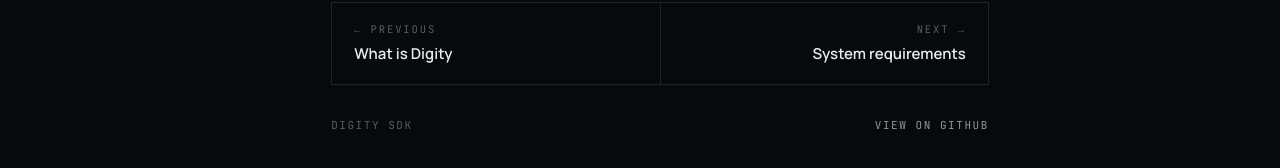
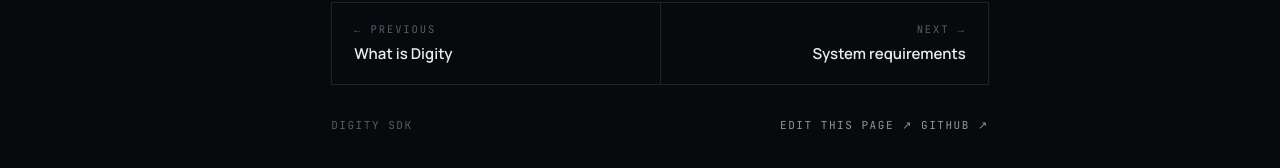
Before and after one commit to digity-cristobalcorral/digity-sdk, an MkDocs documentation site: the page built from docs/index.md, in a window 1280 px wide and 900 px high, scrolled down 1802 px. Shown: the part 645-813 px from the top of the window. Built offline with MkDocs 1.6.1, drawn with Linux system fonts in a browser that asks for light colours.

Commit message:
feat: add Edit this page link to each docs page
Links directly to the GitHub web editor for the current markdown file.

Co-Authored-By: Claude Sonnet 4.6 <noreply@anthropic.com>

```diff
--- a/mkdocs.yml
+++ b/mkdocs.yml
@@ -2,6 +2,7 @@ site_name: Digity SDK
 site_url: https://digity-cristobalcorral.github.io/digity-sdk/
 repo_url: https://github.com/digity-cristobalcorral/digity-sdk
 repo_name: digity-sdk
+edit_uri: edit/main/docs/
 docs_dir: docs
 
 theme:
--- a/theme/main.html
+++ b/theme/main.html
@@ -93,7 +93,10 @@
       </div>
       <div class="docs__editline mono">
         <span>{{ config.site_name }}</span>
-        <span><a href="{{ config.repo_url }}" target="_blank" rel="noopener">View on GitHub</a></span>
+        <span>
+          {% if page.edit_url %}<a href="{{ page.edit_url }}" target="_blank" rel="noopener">Edit this page ↗</a>{% endif %}
+          <a href="{{ config.repo_url }}" target="_blank" rel="noopener">GitHub ↗</a>
+        </span>
       </div>
     </footer>
     {% endif %}
```
